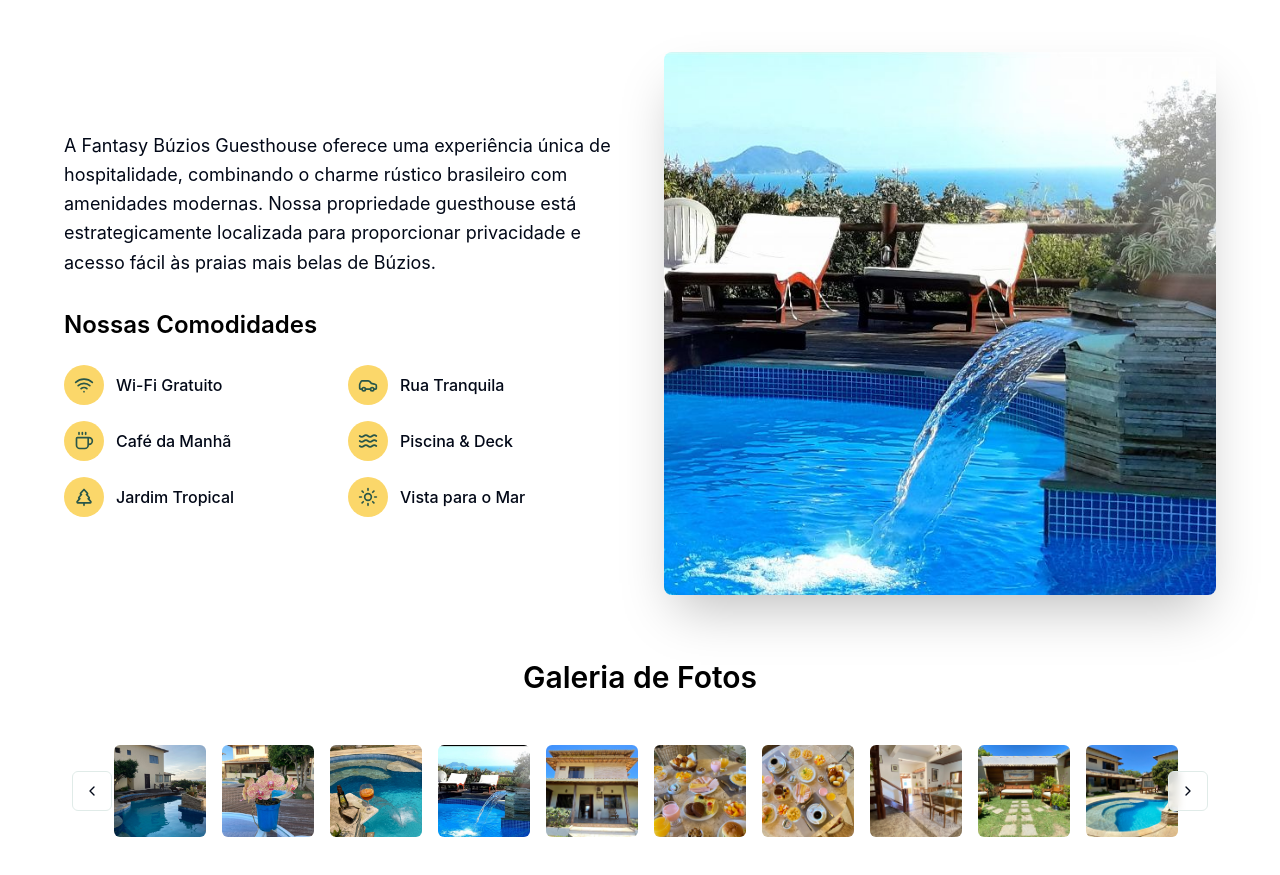
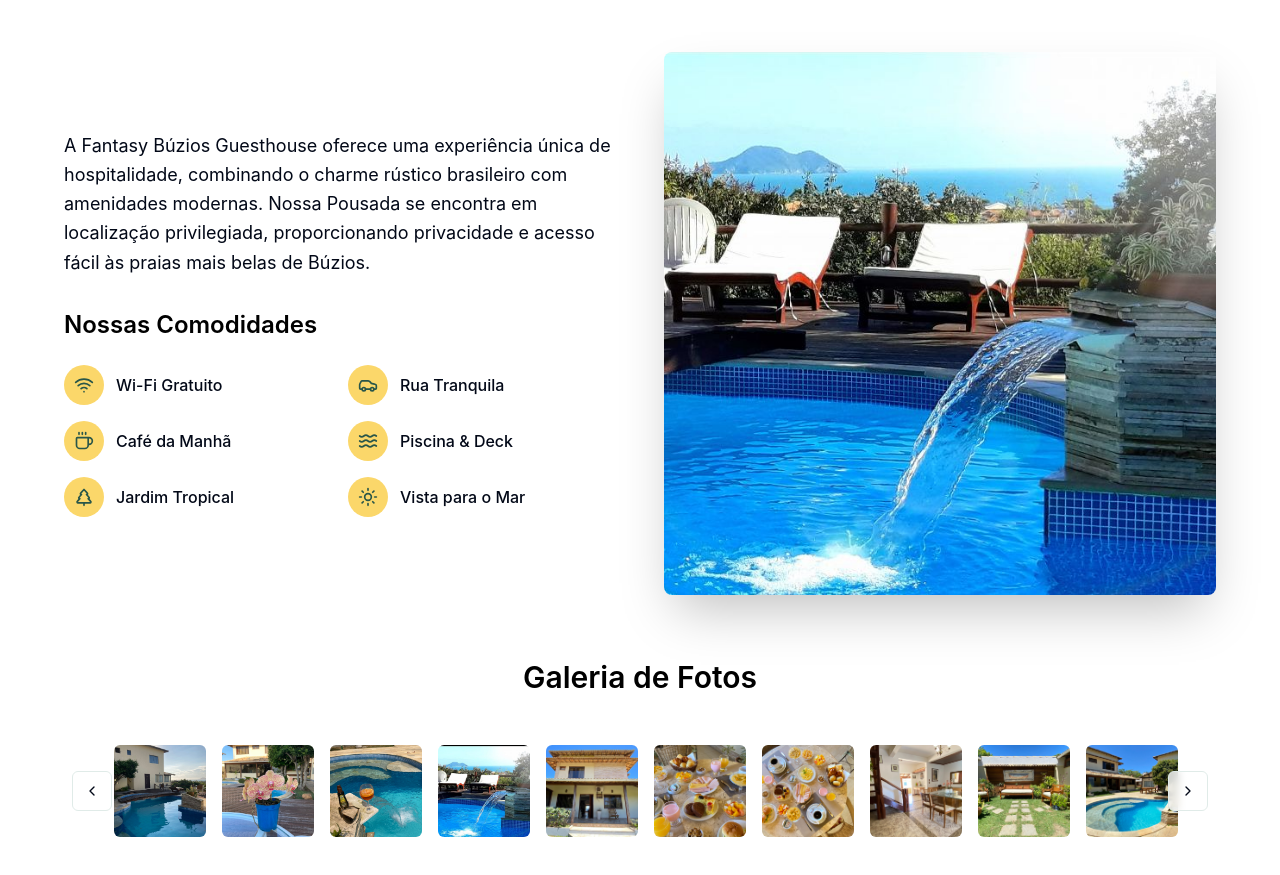
Before and after one commit to Breno79/fantasybuzios, a React (Vite) app: page / in a window 1280 px wide. Shown: the part 1020-1895 px from the top of the page. Built offline with nearby package versions, Linux system fonts and the light colour scheme.

Commit message:
Update PousadaSection description
Updated the description text in the PousadaSection component to reflect the new text provided by the user.

```diff
--- a/src/components/PousadaSection.tsx
+++ b/src/components/PousadaSection.tsx
@@ -7,7 +7,7 @@ const translations = {
   pt: {
     title: 'Nossa Pousada',
     subtitle: 'Conforto e elegância em Búzios',
-    description: 'A Fantasy Búzios Guesthouse oferece uma experiência única de hospitalidade, combinando o charme rústico brasileiro com amenidades modernas. Nossa propriedade guesthouse está estrategicamente localizada para proporcionar privacidade e acesso fácil às praias mais belas de Búzios.',
+    description: 'A Fantasy Búzios Guesthouse oferece uma experiência única de hospitalidade, combinando o charme rústico brasileiro com amenidades modernas. Nossa Pousada se encontra em localização privilegiada, proporcionando privacidade e acesso fácil às praias mais belas de Búzios.',
     features: 'Nossas Comodidades',
     amenities: {
       wifi: 'Wi-Fi Gratuito',
```
